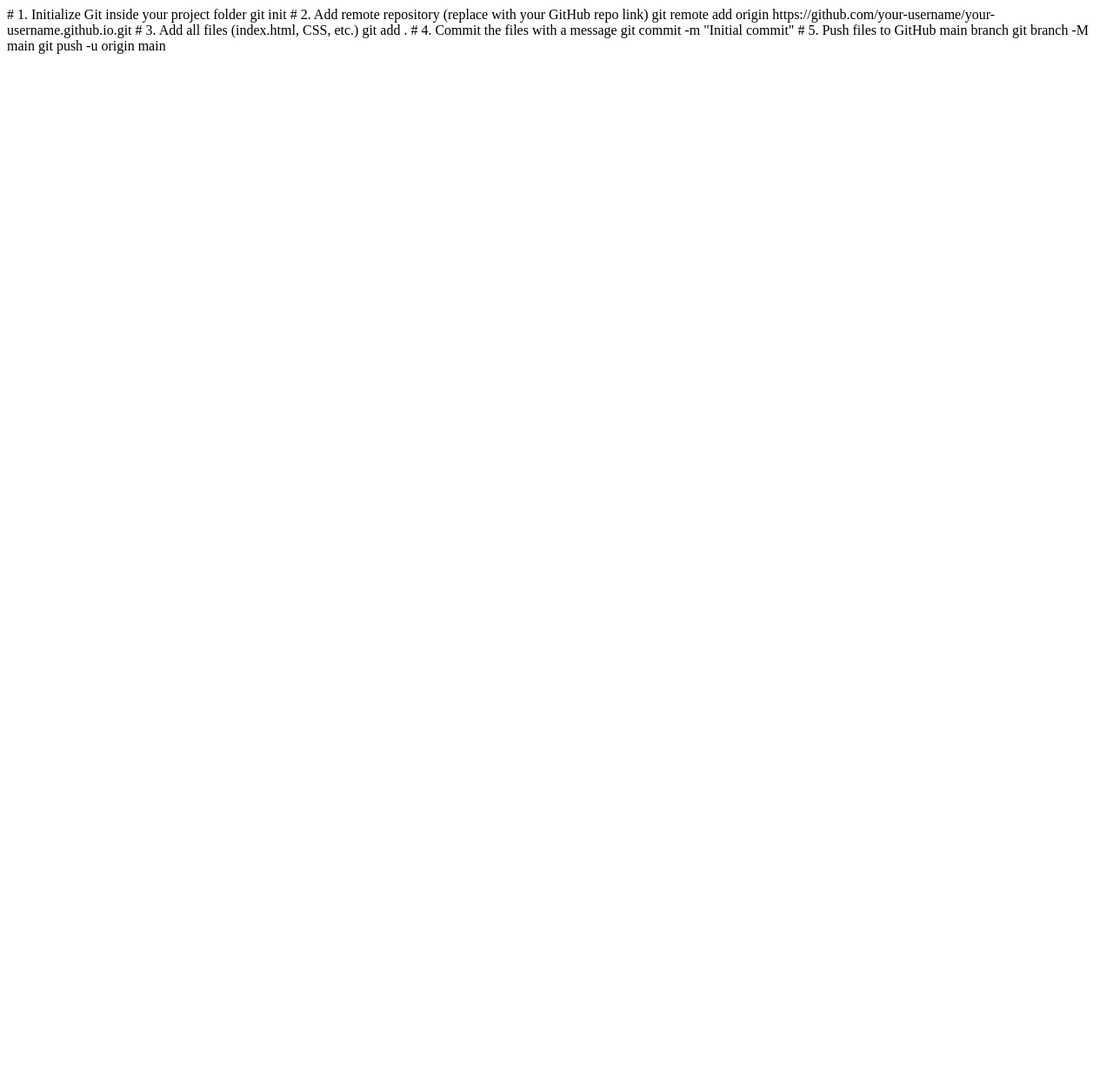
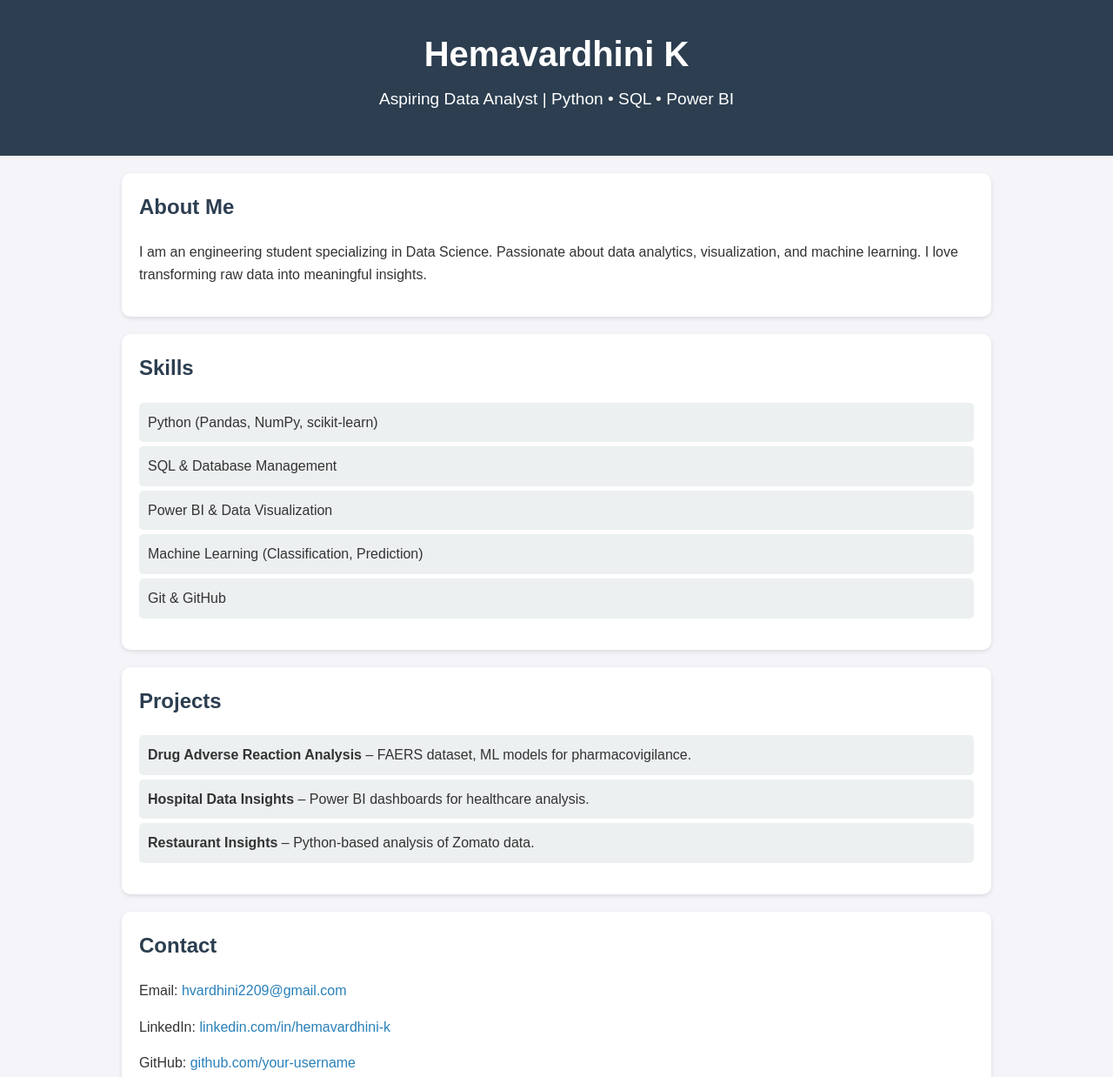
Before and after one commit to Hemavardhini123/hemavardhini, a plain HTML site: page index.html in a window 1280 px wide. Shown: the top 1238 px of the page at 87% size. Before the commit the page ends 800 px from the top, so only its background shows below. Drawn offline with Linux system fonts and the light colour scheme.

Commit message:
Update index.html

```diff
--- a/index.html
+++ b/index.html
@@ -1,15 +1,129 @@
-# 1. Initialize Git inside your project folder
-git init
+<!DOCTYPE html>
+<html lang="en">
+<head>
+  <meta charset="UTF-8">
+  <meta name="viewport" content="width=device-width, initial-scale=1.0">
+  <title>My Profile Page</title>
+  <style>
+    body {
+      font-family: Arial, sans-serif;
+      margin: 0;
+      padding: 0;
+      line-height: 1.6;
+      background: #f4f4f9;
+      color: #333;
+    }
 
-# 2. Add remote repository (replace <repo_url> with your GitHub repo link)
-git remote add origin https://github.com/your-username/your-username.github.io.git
+    header {
+      background: #2c3e50;
+      color: #fff;
+      padding: 30px 0;
+      text-align: center;
+    }
 
-# 3. Add all files (index.html, CSS, etc.)
-git add .
+    header h1 {
+      margin: 0;
+      font-size: 2.5rem;
+    }
 
-# 4. Commit the files with a message
-git commit -m "Initial commit"
+    header p {
+      font-size: 1.2rem;
+      margin-top: 5px;
+    }
 
-# 5. Push files to GitHub main branch
-git branch -M main
-git push -u origin main
+    .container {
+      width: 90%;
+      max-width: 1000px;
+      margin: 20px auto;
+    }
+
+    section {
+      background: #fff;
+      padding: 20px;
+      margin-bottom: 20px;
+      border-radius: 10px;
+      box-shadow: 0 2px 5px rgba(0,0,0,0.1);
+    }
+
+    section h2 {
+      margin-top: 0;
+      color: #2c3e50;
+    }
+
+    ul {
+      list-style: none;
+      padding: 0;
+    }
+
+    ul li {
+      background: #ecf0f1;
+      margin: 5px 0;
+      padding: 10px;
+      border-radius: 5px;
+    }
+
+    a {
+      color: #2980b9;
+      text-decoration: none;
+    }
+
+    a:hover {
+      text-decoration: underline;
+    }
+
+    footer {
+      text-align: center;
+      padding: 15px;
+      background: #2c3e50;
+      color: #fff;
+      margin-top: 20px;
+    }
+  </style>
+</head>
+<body>
+
+  <header>
+    <h1>Hemavardhini K</h1>
+    <p>Aspiring Data Analyst | Python • SQL • Power BI</p>
+  </header>
+
+  <div class="container">
+    <section>
+      <h2>About Me</h2>
+      <p>I am an engineering student specializing in Data Science. Passionate about data analytics, visualization, and machine learning. I love transforming raw data into meaningful insights.</p>
+    </section>
+
+    <section>
+      <h2>Skills</h2>
+      <ul>
+        <li>Python (Pandas, NumPy, scikit-learn)</li>
+        <li>SQL & Database Management</li>
+        <li>Power BI & Data Visualization</li>
+        <li>Machine Learning (Classification, Prediction)</li>
+        <li>Git & GitHub</li>
+      </ul>
+    </section>
+
+    <section>
+      <h2>Projects</h2>
+      <ul>
+        <li><b>Drug Adverse Reaction Analysis</b> – FAERS dataset, ML models for pharmacovigilance.</li>
+        <li><b>Hospital Data Insights</b> – Power BI dashboards for healthcare analysis.</li>
+        <li><b>Restaurant Insights</b> – Python-based analysis of Zomato data.</li>
+      </ul>
+    </section>
+
+    <section>
+      <h2>Contact</h2>
+      <p>Email: <a href="mailto:hvardhini2209@gmail.com">hvardhini2209@gmail.com</a></p>
+      <p>LinkedIn: <a href="https://www.linkedin.com/in/hemavardhini-k" target="_blank">linkedin.com/in/hemavardhini-k</a></p>
+      <p>GitHub: <a href="https://github.com/your-username" target="_blank">github.com/your-username</a></p>
+    </section>
+  </div>
+
+  <footer>
+    <p>© 2025 Hemavardhini K | Profile Page</p>
+  </footer>
+
+</body>
+</html>
```
